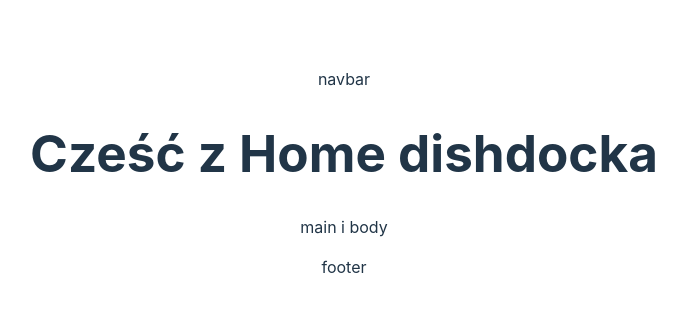
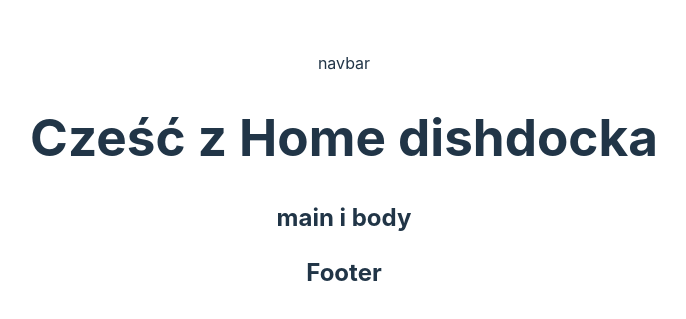
Before and after one commit to krepi/dishdock, a React (Vite) app in the folder frontend/: page / in a window 1280 px wide. Shown: the part 227-546 px from the top of the page, without its empty margins (296-982 px from the left). Built offline with nearby package versions, Linux system fonts and the light colour scheme.

Commit message:
some app frontend skeleton before switch to branch

```diff
--- /dev/null
+++ b/frontend/src/Components/Footer.jsx
@@ -0,0 +1,8 @@
+
+const Footer = () => (
+    <>
+    <h2>Footer </h2>
+    </>
+);
+
+export default Footer;
--- /dev/null
+++ b/frontend/src/Components/Header.jsx
@@ -0,0 +1,14 @@
+
+export default function Header() {
+
+    return (
+        <>
+            <div>
+                <p>navbar</p>
+            </div>
+            <div>
+                <h1>Cześć z Home dishdocka</h1>
+            </div>
+        </>
+    )
+}
--- /dev/null
+++ b/frontend/src/Components/Main.jsx
@@ -0,0 +1,6 @@
+const Main = () => (
+    <>
+        <h2>main i body</h2>
+    </>
+)
+export default Main;
--- a/frontend/src/Views/Home.jsx
+++ b/frontend/src/Views/Home.jsx
@@ -1,20 +1,13 @@
+import Header from "../Components/Header.jsx";
+import Main from "../Components/Main.jsx";
+import Footer from "../Components/Footer.jsx";
 
-export default function Home ()
-{
+export default function Home() {
     return (
         <>
-            <div>
-                <p>navbar</p>
-            </div>
-            <div>
-                <h1>Cześć z Home dishdocka</h1>
-            </div>
-            <main>
-                <p>main i body</p>
-            </main>
-            <footer>
-                <p>footer</p>
-            </footer>
+            <Header/>
+            <Main/>
+            <Footer/>
 
         </>
     )
```
